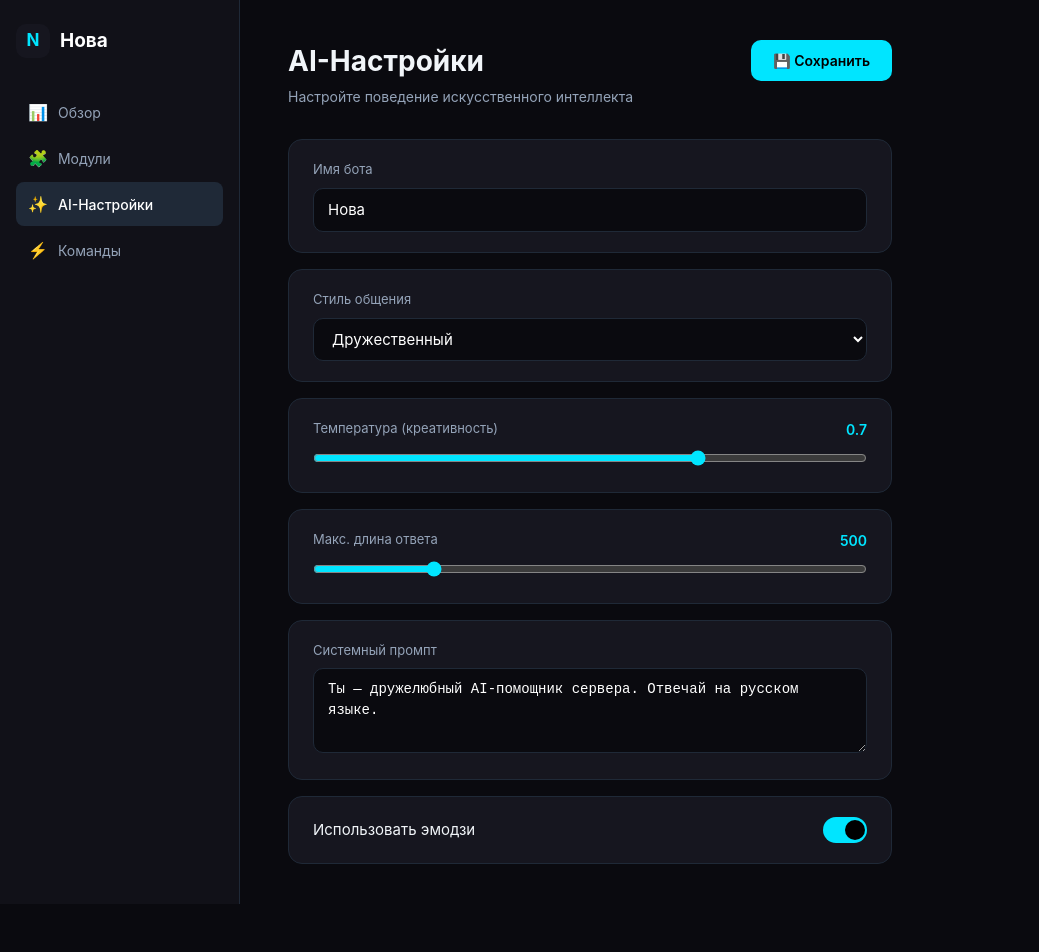
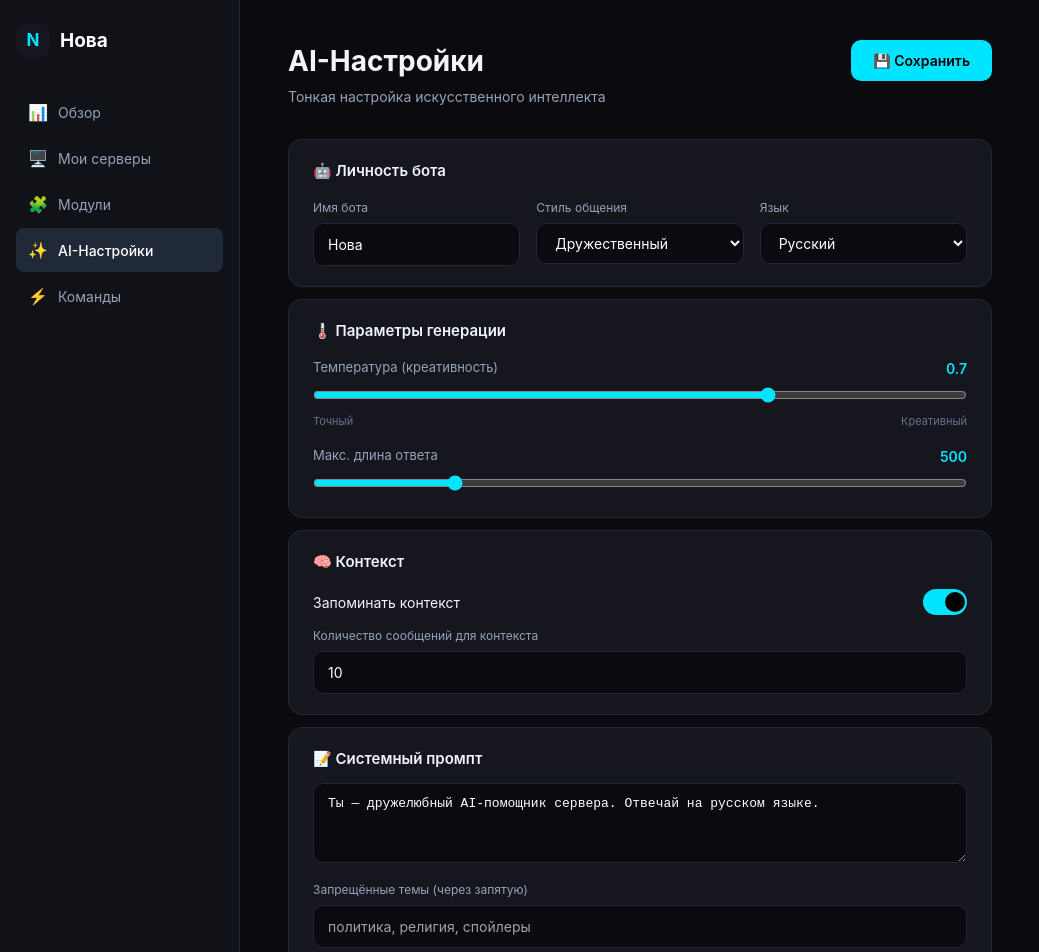
Before and after one commit to R4YDMOND/nova-bot, a Next.js app in the folder frontend/: page /dashboard/ai in a window 1280 px wide. Shown: the top 952 px of the page, without its empty margins (0-1039 px from the left). Before the commit the page ends 904 px from the top, so only its background shows below. Built offline with nearby package versions, Linux system fonts and the light colour scheme.

Commit message:
Extended AI settings.tsx

```diff
--- a/frontend/src/app/dashboard/ai/page.tsx
+++ b/frontend/src/app/dashboard/ai/page.tsx
@@ -1,6 +1,16 @@
 "use client"
 
 import { useState } from 'react'
+
+const navigate = (url: string) => window.location.href = url
+
+const SIDEBAR_ITEMS = [
+  { icon: '📊', label: 'Обзор', href: '/dashboard' },
+  { icon: '🖥️', label: 'Мои серверы', href: '/dashboard' },
+  { icon: '🧩', label: 'Модули', href: '/dashboard/modules' },
+  { icon: '✨', label: 'AI-Настройки', href: '/dashboard/ai' },
+  { icon: '⚡', label: 'Команды', href: '/dashboard/commands' },
+]
 
 export default function AIPage() {
   const [settings, setSettings] = useState({
@@ -9,33 +19,32 @@ export default function AIPage() {
     temperature: 0.7,
     maxLength: 500,
     useEmoji: true,
-    systemPrompt: 'Ты — дружелюбный AI-помощник сервера. Отвечай на русском языке.'
+    useContext: true,
+    contextMessages: 10,
+    systemPrompt: 'Ты — дружелюбный AI-помощник сервера. Отвечай на русском языке.',
+    forbiddenTopics: '',
+    autoModeration: false,
+    language: 'ru',
   })
 
   const [saved, setSaved] = useState(false)
-  const navigate = (url: string) => window.location.href = url
 
-  const saveSettings = () => {
-    setSaved(true)
-    setTimeout(() => setSaved(false), 2000)
+  const update = (key: string, value: any) => {
+    setSettings({ ...settings, [key]: value })
   }
+
+  const save = () => { setSaved(true); setTimeout(() => setSaved(false), 2000) }
 
   return (
     <div style={{ minHeight: '100vh', background: '#0A0A0F', display: 'flex', color: '#F1F5F9' }}>
 
-      {/* Sidebar */}
-      <aside style={{ width: '240px', background: '#111118', borderRight: '1px solid #1F2937', padding: '24px 16px', display: 'flex', flexDirection: 'column' }}>
+      <aside style={{ width: '240px', minWidth: '240px', background: '#111118', borderRight: '1px solid #1F2937', padding: '24px 16px', display: 'flex', flexDirection: 'column' }}>
         <a href="/" style={{ display: 'flex', alignItems: 'center', gap: '10px', textDecoration: 'none', marginBottom: '32px' }}>
           <div style={{ width: '34px', height: '34px', background: '#16161F', borderRadius: '10px', display: 'flex', alignItems: 'center', justifyContent: 'center', fontWeight: 'bold', color: '#00E5FF', fontSize: '17px' }}>N</div>
           <span style={{ fontSize: '19px', fontWeight: 'bold', color: '#FFF' }}>Нова</span>
         </a>
         <nav style={{ display: 'flex', flexDirection: 'column', gap: '2px', flex: 1 }}>
-          {[
-            { icon: '📊', label: 'Обзор', href: '/dashboard' },
-            { icon: '🧩', label: 'Модули', href: '/dashboard/modules' },
-            { icon: '✨', label: 'AI-Настройки', href: '/dashboard/ai' },
-            { icon: '⚡', label: 'Команды', href: '/dashboard/commands' },
-          ].map((item, i) => {
+          {SIDEBAR_ITEMS.map((item, i) => {
             const isActive = item.label === 'AI-Настройки'
             return (
               <span key={i} onClick={() => navigate(item.href)} style={{
@@ -44,7 +53,7 @@ export default function AIPage() {
                 color: isActive ? '#FFF' : '#94A3B8', background: isActive ? '#1F2937' : 'transparent',
                 transition: 'all 0.15s'
               }}>
-                <span style={{ fontSize: '16px' }}>{item.icon}</span>
+                <span style={{ fontSize: '16px', width: '20px', textAlign: 'center' }}>{item.icon}</span>
                 {item.label}
               </span>
             )
@@ -52,83 +61,148 @@ export default function AIPage() {
         </nav>
       </aside>
 
-      {/* Main */}
-      <main style={{ flex: 1, padding: '40px 48px', maxWidth: '700px' }}>
+      <main style={{ flex: 1, padding: '40px 48px', overflow: 'auto', maxWidth: '800px' }}>
         <div style={{ display: 'flex', justifyContent: 'space-between', alignItems: 'flex-start', marginBottom: '32px' }}>
           <div>
             <h1 style={{ fontSize: '28px', fontWeight: '700', marginBottom: '4px' }}>AI-Настройки</h1>
-            <p style={{ color: '#94A3B8', fontSize: '14px' }}>Настройте поведение искусственного интеллекта</p>
+            <p style={{ color: '#94A3B8', fontSize: '14px' }}>Тонкая настройка искусственного интеллекта</p>
           </div>
-          <button onClick={saveSettings} style={{
+          <button onClick={save} style={{
             padding: '10px 22px', background: saved ? '#22C55E' : '#00E5FF', color: '#000',
             border: 'none', borderRadius: '10px', fontWeight: '600', fontSize: '14px', cursor: 'pointer',
             transition: 'all 0.25s'
-          }}>
-            {saved ? '✅ Сохранено' : '💾 Сохранить'}
-          </button>
+          }}>{saved ? '✅ Сохранено' : '💾 Сохранить'}</button>
         </div>
 
-        <div style={{ display: 'flex', flexDirection: 'column', gap: '16px' }}>
-          {/* Имя бота */}
+        <div style={{ display: 'flex', flexDirection: 'column', gap: '12px' }}>
+
+          {/* Личность */}
           <div style={{ background: '#16161F', borderRadius: '14px', padding: '20px 24px', border: '1px solid #1F2937' }}>
-            <label style={{ fontSize: '13px', color: '#94A3B8', display: 'block', marginBottom: '8px' }}>Имя бота</label>
-            <input type="text" value={settings.botName} onChange={(e) => setSettings({...settings, botName: e.target.value})}
-              style={{ width: '100%', padding: '10px 14px', background: '#0A0A0F', border: '1px solid #1F2937', borderRadius: '10px', color: '#FFF', fontSize: '15px', outline: 'none', boxSizing: 'border-box' }} />
+            <h3 style={{ fontSize: '15px', fontWeight: '600', marginBottom: '16px' }}>🤖 Личность бота</h3>
+            <div style={{ display: 'flex', gap: '16px' }}>
+              <div style={{ flex: 1 }}>
+                <label style={{ fontSize: '12px', color: '#94A3B8', display: 'block', marginBottom: '6px' }}>Имя бота</label>
+                <input type="text" value={settings.botName} onChange={(e) => update('botName', e.target.value)}
+                  style={{ width: '100%', padding: '10px 14px', background: '#0A0A0F', border: '1px solid #1F2937', borderRadius: '10px', color: '#FFF', fontSize: '14px', outline: 'none', boxSizing: 'border-box' }} />
               </div>
-
-          {/* Стиль */}
-          <div style={{ background: '#16161F', borderRadius: '14px', padding: '20px 24px', border: '1px solid #1F2937' }}>
-            <label style={{ fontSize: '13px', color: '#94A3B8', display: 'block', marginBottom: '8px' }}>Стиль общения</label>
-            <select value={settings.personality} onChange={(e) => setSettings({...settings, personality: e.target.value})}
-              style={{ width: '100%', padding: '10px 14px', background: '#0A0A0F', border: '1px solid #1F2937', borderRadius: '10px', color: '#FFF', fontSize: '15px', outline: 'none', cursor: 'pointer' }}>
+              <div style={{ flex: 1 }}>
+                <label style={{ fontSize: '12px', color: '#94A3B8', display: 'block', marginBottom: '6px' }}>Стиль общения</label>
+                <select value={settings.personality} onChange={(e) => update('personality', e.target.value)}
+                  style={{ width: '100%', padding: '10px 14px', background: '#0A0A0F', border: '1px solid #1F2937', borderRadius: '10px', color: '#FFF', fontSize: '14px', outline: 'none', cursor: 'pointer' }}>
                   <option value="friendly">Дружественный</option>
                   <option value="gaming">Игровой</option>
                   <option value="serious">Серьёзный</option>
                   <option value="funny">Юмористический</option>
                 </select>
               </div>
+              <div style={{ flex: 1 }}>
+                <label style={{ fontSize: '12px', color: '#94A3B8', display: 'block', marginBottom: '6px' }}>Язык</label>
+                <select value={settings.language} onChange={(e) => update('language', e.target.value)}
+                  style={{ width: '100%', padding: '10px 14px', background: '#0A0A0F', border: '1px solid #1F2937', borderRadius: '10px', color: '#FFF', fontSize: '14px', outline: 'none', cursor: 'pointer' }}>
+                  <option value="ru">Русский</option>
+                  <option value="en">English</option>
+                  <option value="auto">Авто</option>
+                </select>
+              </div>
+            </div>
+          </div>
 
-          {/* Температура */}
+          {/* Параметры генерации */}
           <div style={{ background: '#16161F', borderRadius: '14px', padding: '20px 24px', border: '1px solid #1F2937' }}>
-            <div style={{ display: 'flex', justifyContent: 'space-between', marginBottom: '8px' }}>
+            <h3 style={{ fontSize: '15px', fontWeight: '600', marginBottom: '16px' }}>🌡️ Параметры генерации</h3>
+
+            <div style={{ marginBottom: '16px' }}>
+              <div style={{ display: 'flex', justifyContent: 'space-between', marginBottom: '6px' }}>
                 <span style={{ fontSize: '13px', color: '#94A3B8' }}>Температура (креативность)</span>
                 <span style={{ color: '#00E5FF', fontWeight: '600', fontSize: '14px' }}>{settings.temperature}</span>
               </div>
               <input type="range" min="0" max="1" step="0.1" value={settings.temperature}
-              onChange={(e) => setSettings({...settings, temperature: parseFloat(e.target.value)})}
+                onChange={(e) => update('temperature', parseFloat(e.target.value))}
                 style={{ width: '100%', accentColor: '#00E5FF' }} />
+              <div style={{ display: 'flex', justifyContent: 'space-between', marginTop: '4px' }}>
+                <span style={{ fontSize: '11px', color: '#64748B' }}>Точный</span>
+                <span style={{ fontSize: '11px', color: '#64748B' }}>Креативный</span>
+              </div>
             </div>
 
-          {/* Длина */}
-          <div style={{ background: '#16161F', borderRadius: '14px', padding: '20px 24px', border: '1px solid #1F2937' }}>
-            <div style={{ display: 'flex', justifyContent: 'space-between', marginBottom: '8px' }}>
+            <div>
+              <div style={{ display: 'flex', justifyContent: 'space-between', marginBottom: '6px' }}>
                 <span style={{ fontSize: '13px', color: '#94A3B8' }}>Макс. длина ответа</span>
                 <span style={{ color: '#00E5FF', fontWeight: '600', fontSize: '14px' }}>{settings.maxLength}</span>
               </div>
               <input type="range" min="100" max="2000" step="100" value={settings.maxLength}
-              onChange={(e) => setSettings({...settings, maxLength: parseInt(e.target.value)})}
+                onChange={(e) => update('maxLength', parseInt(e.target.value))}
                 style={{ width: '100%', accentColor: '#00E5FF' }} />
             </div>
-
-          {/* Системный промпт */}
-          <div style={{ background: '#16161F', borderRadius: '14px', padding: '20px 24px', border: '1px solid #1F2937' }}>
-            <label style={{ fontSize: '13px', color: '#94A3B8', display: 'block', marginBottom: '8px' }}>Системный промпт</label>
-            <textarea value={settings.systemPrompt} onChange={(e) => setSettings({...settings, systemPrompt: e.target.value})}
-              rows={3}
-              style={{ width: '100%', padding: '10px 14px', background: '#0A0A0F', border: '1px solid #1F2937', borderRadius: '10px', color: '#FFF', fontSize: '14px', outline: 'none', resize: 'vertical', boxSizing: 'border-box', fontFamily: 'monospace' }} />
           </div>
 
-          {/* Эмодзи */}
-          <div style={{ background: '#16161F', borderRadius: '14px', padding: '20px 24px', border: '1px solid #1F2937', display: 'flex', justifyContent: 'space-between', alignItems: 'center' }}>
-            <span style={{ fontSize: '15px' }}>Использовать эмодзи</span>
+          {/* Контекст */}
+          <div style={{ background: '#16161F', borderRadius: '14px', padding: '20px 24px', border: '1px solid #1F2937' }}>
+            <h3 style={{ fontSize: '15px', fontWeight: '600', marginBottom: '16px' }}>🧠 Контекст</h3>
+            <div style={{ display: 'flex', justifyContent: 'space-between', alignItems: 'center', marginBottom: '12px' }}>
+              <span style={{ fontSize: '14px' }}>Запоминать контекст</span>
               <label style={{ position: 'relative', display: 'inline-block', width: '44px', height: '26px', cursor: 'pointer' }}>
-              <input type="checkbox" checked={settings.useEmoji} onChange={(e) => setSettings({...settings, useEmoji: e.target.checked})} style={{ opacity: 0, width: 0, height: 0 }} />
+                <input type="checkbox" checked={settings.useContext} onChange={(e) => update('useContext', e.target.checked)} style={{ opacity: 0, width: 0, height: 0 }} />
+                <span style={{ position: 'absolute', top: 0, left: 0, right: 0, bottom: 0, background: settings.useContext ? '#00E5FF' : '#374151', borderRadius: '26px', transition: '0.25s' }}>
+                  <span style={{ position: 'absolute', height: '20px', width: '20px', left: settings.useContext ? '22px' : '4px', top: '3px', background: settings.useContext ? '#000' : '#94A3B8', borderRadius: '50%', transition: '0.25s' }} />
+                </span>
+              </label>
+            </div>
+            {settings.useContext && (
+              <div>
+                <label style={{ fontSize: '12px', color: '#94A3B8', display: 'block', marginBottom: '6px' }}>Количество сообщений для контекста</label>
+                <input type="number" value={settings.contextMessages} onChange={(e) => update('contextMessages', parseInt(e.target.value) || 10)}
+                  style={{ width: '100%', padding: '10px 14px', background: '#0A0A0F', border: '1px solid #1F2937', borderRadius: '10px', color: '#FFF', fontSize: '14px', outline: 'none', boxSizing: 'border-box' }} />
+              </div>
+            )}
+          </div>
+
+          {/* Промпт и ограничения */}
+          <div style={{ background: '#16161F', borderRadius: '14px', padding: '20px 24px', border: '1px solid #1F2937' }}>
+            <h3 style={{ fontSize: '15px', fontWeight: '600', marginBottom: '12px' }}>📝 Системный промпт</h3>
+            <textarea value={settings.systemPrompt} onChange={(e) => update('systemPrompt', e.target.value)}
+              rows={3}
+              style={{ width: '100%', padding: '10px 14px', background: '#0A0A0F', border: '1px solid #1F2937', borderRadius: '10px', color: '#FFF', fontSize: '13px', outline: 'none', resize: 'vertical', boxSizing: 'border-box', fontFamily: 'monospace', marginBottom: '12px' }} />
+
+            <label style={{ fontSize: '12px', color: '#94A3B8', display: 'block', marginBottom: '6px' }}>Запрещённые темы (через запятую)</label>
+            <input type="text" value={settings.forbiddenTopics} onChange={(e) => update('forbiddenTopics', e.target.value)}
+              placeholder="политика, религия, спойлеры"
+              style={{ width: '100%', padding: '10px 14px', background: '#0A0A0F', border: '1px solid #1F2937', borderRadius: '10px', color: '#FFF', fontSize: '14px', outline: 'none', boxSizing: 'border-box' }} />
+          </div>
+
+          {/* Дополнительно */}
+          <div style={{ background: '#16161F', borderRadius: '14px', padding: '20px 24px', border: '1px solid #1F2937' }}>
+            <h3 style={{ fontSize: '15px', fontWeight: '600', marginBottom: '16px' }}>⚙️ Дополнительно</h3>
+
+            <div style={{ display: 'flex', justifyContent: 'space-between', alignItems: 'center', marginBottom: '12px' }}>
+              <span style={{ fontSize: '14px' }}>Использовать эмодзи</span>
+              <label style={{ position: 'relative', display: 'inline-block', width: '44px', height: '26px', cursor: 'pointer' }}>
+                <input type="checkbox" checked={settings.useEmoji} onChange={(e) => update('useEmoji', e.target.checked)} style={{ opacity: 0, width: 0, height: 0 }} />
                 <span style={{ position: 'absolute', top: 0, left: 0, right: 0, bottom: 0, background: settings.useEmoji ? '#00E5FF' : '#374151', borderRadius: '26px', transition: '0.25s' }}>
                   <span style={{ position: 'absolute', height: '20px', width: '20px', left: settings.useEmoji ? '22px' : '4px', top: '3px', background: settings.useEmoji ? '#000' : '#94A3B8', borderRadius: '50%', transition: '0.25s' }} />
                 </span>
               </label>
             </div>
+
+            <div style={{ display: 'flex', justifyContent: 'space-between', alignItems: 'center' }}>
+              <span style={{ fontSize: '14px' }}>Автомодерация AI-ответов</span>
+              <label style={{ position: 'relative', display: 'inline-block', width: '44px', height: '26px', cursor: 'pointer' }}>
+                <input type="checkbox" checked={settings.autoModeration} onChange={(e) => update('autoModeration', e.target.checked)} style={{ opacity: 0, width: 0, height: 0 }} />
+                <span style={{ position: 'absolute', top: 0, left: 0, right: 0, bottom: 0, background: settings.autoModeration ? '#00E5FF' : '#374151', borderRadius: '26px', transition: '0.25s' }}>
+                  <span style={{ position: 'absolute', height: '20px', width: '20px', left: settings.autoModeration ? '22px' : '4px', top: '3px', background: settings.autoModeration ? '#000' : '#94A3B8', borderRadius: '50%', transition: '0.25s' }} />
+                </span>
+              </label>
             </div>
+          </div>
+        </div>
+
+        {/* Toast */}
+        {saved && (
+          <div style={{ position: 'fixed', bottom: '24px', right: '24px', background: '#22C55E', color: '#000', padding: '12px 24px', borderRadius: '12px', fontWeight: '600', fontSize: '14px', zIndex: 1000, boxShadow: '0 4px 20px rgba(34,197,94,0.3)', animation: 'slideUp 0.3s ease' }}>
+            ✅ Настройки сохранены
+          </div>
+        )}
+        <style>{`@keyframes slideUp { from { transform: translateY(20px); opacity: 0; } to { transform: translateY(0); opacity: 1; } }`}</style>
       </main>
     </div>
   )
```
Lines whose indentation alone changed are shown as unchanged.
